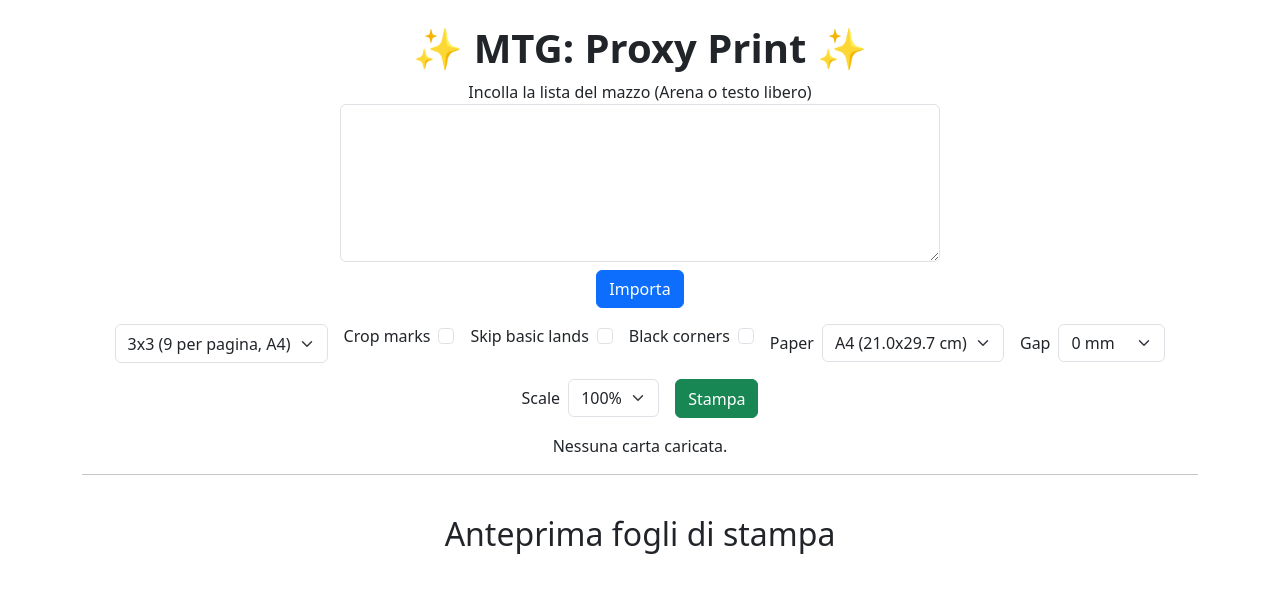
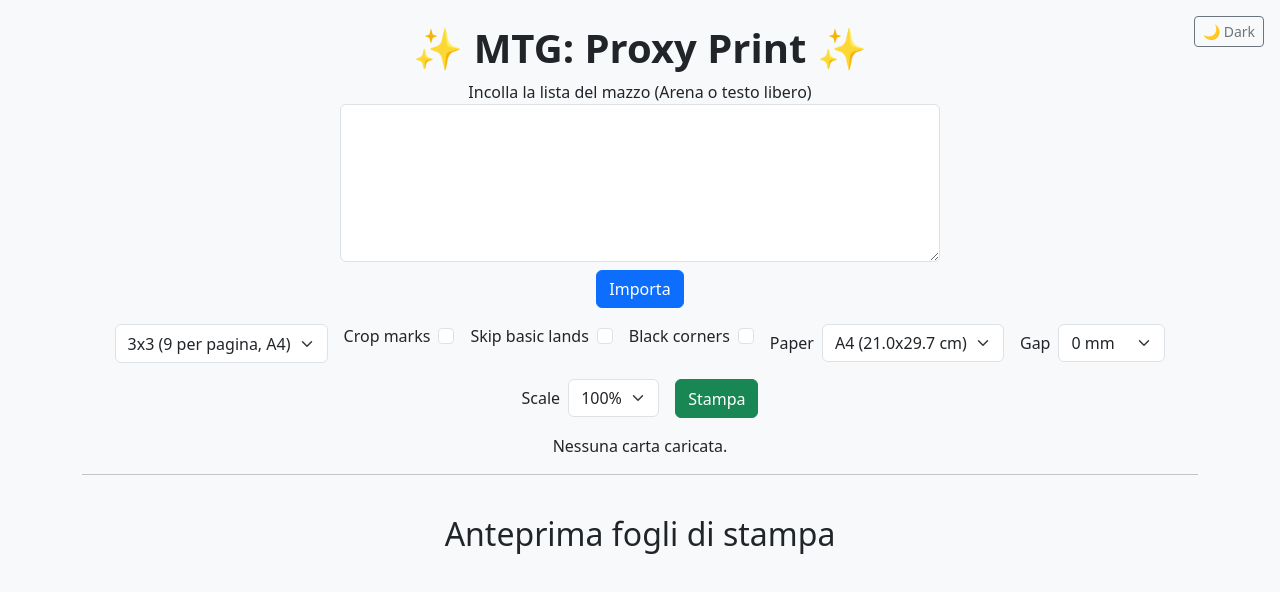
Before and after one commit to kellygreta/mtg-proxy, a React (Vite) app: page / in a window 1280 px wide. Shown: the top 592 px of the page. Built offline with nearby package versions, Linux system fonts and the light colour scheme.

Commit message:
added theme context light/dark

```diff
--- /dev/null
+++ b/src/context/ThemeContext.jsx
@@ -0,0 +1,45 @@
+import { createContext, useState, useContext } from "react";
+
+// creiamo il contesto
+const ThemeContext = createContext();
+
+// provider che avvolge l'app
+export function ThemeProvider({ children }) {
+  const [theme, setTheme] = useState("light");
+
+  const toggleTheme = () => {
+    setTheme((prev) => (prev === "light" ? "dark" : "light"));
+  };
+
+  return (
+    <ThemeContext.Provider value={{ theme, toggleTheme }}>
+      <div className={theme} style={{ minHeight: "100vh" }}>
+        {/* bottone di switch tema */}
+        <button
+          onClick={toggleTheme}
+          className="btn btn-sm btn-outline-secondary position-fixed top-0 end-0 m-3 no-print"
+        >
+          {/* TODO aggiustare bottone da mobile */}
+          {/* Solo emoji sempre visibile */}
+          {theme === "light" ? "🌙" : "☀️"}
+
+          {/* Testo visibile solo da md in su */}
+          <span className="d-none d-md-inline ms-1">
+            {theme === "light" ? "Dark" : "Light"}
+          </span>
+        </button>
+
+        {children}
+      </div>
+    </ThemeContext.Provider>
+  );
+}
+
+// hook personalizzato per usare il tema
+export function useTheme() {
+  const context = useContext(ThemeContext);
+  if (!context) {
+    throw new Error("useTheme deve essere usato dentro ThemeProvider");
+  }
+  return context;
+}
--- /dev/null
+++ b/src/index.css
@@ -0,0 +1,22 @@
+/* Tema chiaro */
+.light {
+  background-color: #f8f9fa;
+  color: #212529;
+}
+
+/* Tema scuro */
+.dark {
+  background-color: #121212;
+  color: #f8f9fa;
+}
+
+/* Adatta le card al tema */
+.dark .card {
+  background-color: #1e1e1e;
+  color: #f8f9fa;
+}
+
+.light .card {
+  background-color: #ffffff;
+  color: #212529;
+}
--- a/src/main.jsx
+++ b/src/main.jsx
@@ -2,9 +2,13 @@
 import { createRoot } from "react-dom/client";
 import "bootstrap/dist/css/bootstrap.css";
 import App from "./App.jsx";
+import { ThemeProvider } from "./context/ThemeContext";
+import "./index.css"; // stili light/dark
 
 createRoot(document.getElementById("root")).render(
   <StrictMode>
-    <App />
+    <ThemeProvider>
+      <App />
+    </ThemeProvider>
   </StrictMode>
 );
```
